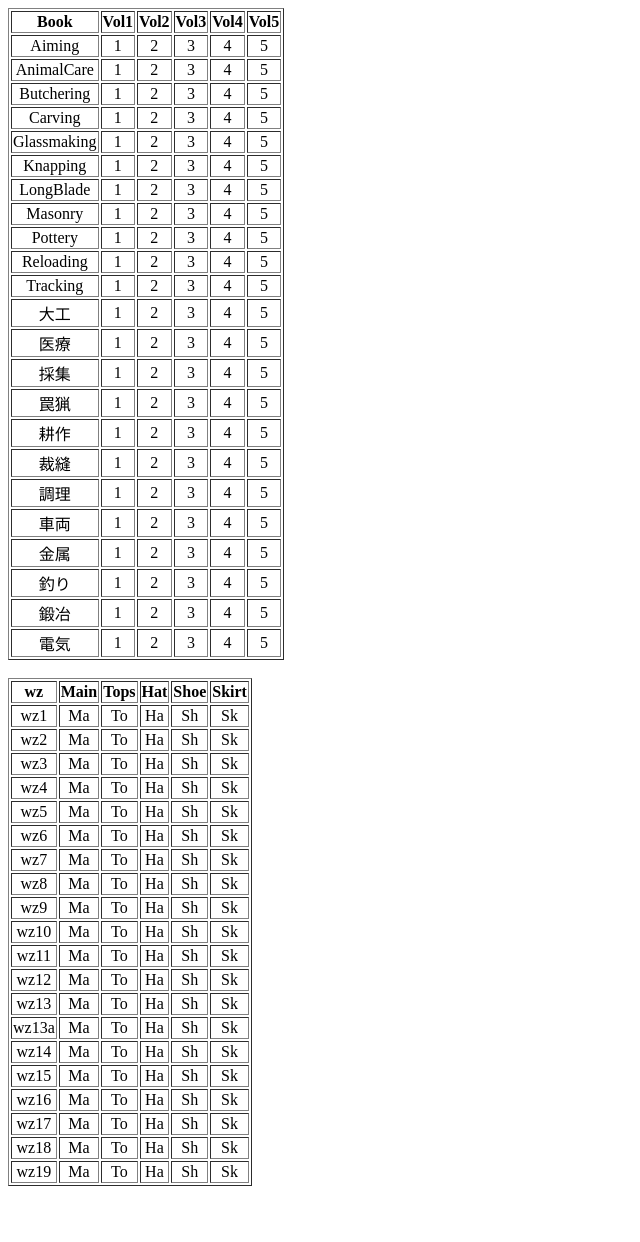
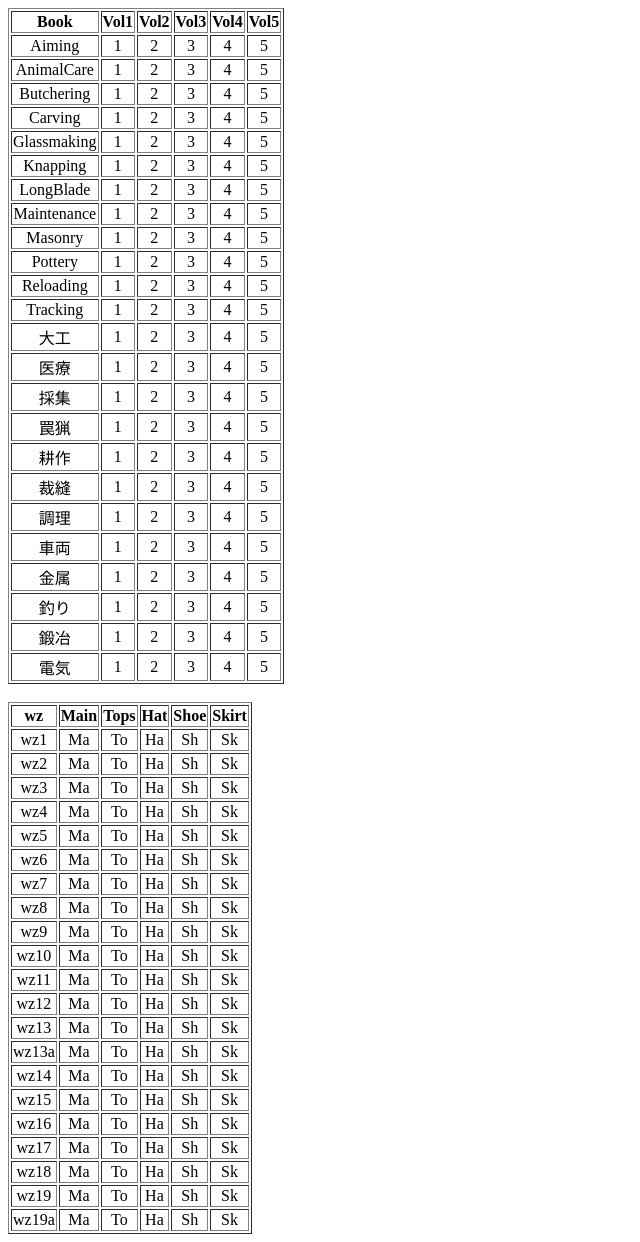
Before and after one commit to aqua2848/my-site, a plain HTML site: page index.html in a window 1280 px wide. Shown: the whole page, without its empty margins (0-640 px from the left). Before the commit the page ends 1194 px from the top, so only its background shows below. Drawn offline with Linux system fonts and the light colour scheme.

Commit message:
Maintenanceとwz19aの追加

```diff
--- a/index.html
+++ b/index.html
@@ -56,6 +56,10 @@
             </tr>
             <tr data-skill="LongBlade">
                 <td>LongBlade</td>
+                <td onclick="toggleCheck(this, 1)">1</td><td onclick="toggleCheck(this, 2)">2</td><td onclick="toggleCheck(this, 3)">3</td><td onclick="toggleCheck(this, 4)">4</td><td onclick="toggleCheck(this, 5)">5</td>
+            </tr>
+            <tr data-skill="Maintenance">
+                <td>Maintenance</td>
                 <td onclick="toggleCheck(this, 1)">1</td><td onclick="toggleCheck(this, 2)">2</td><td onclick="toggleCheck(this, 3)">3</td><td onclick="toggleCheck(this, 4)">4</td><td onclick="toggleCheck(this, 5)">5</td>
             </tr>
             <tr data-skill="Masonry">
@@ -219,6 +223,10 @@
                 <td>wz19</td>
                 <td onclick="toggleCheck(this, 1)">Ma</td><td onclick="toggleCheck(this, 2)">To</td><td onclick="toggleCheck(this, 3)">Ha</td><td onclick="toggleCheck(this, 4)">Sh</td><td onclick="toggleCheck(this, 5)">Sk</td>
             </tr>
+            <tr data-skill="wz19a">
+                <td>wz19a</td>
+                <td onclick="toggleCheck(this, 1)">Ma</td><td onclick="toggleCheck(this, 2)">To</td><td onclick="toggleCheck(this, 3)">Ha</td><td onclick="toggleCheck(this, 4)">Sh</td><td onclick="toggleCheck(this, 5)">Sk</td>
+            </tr>
         </tbody>
     </table>
 
```
